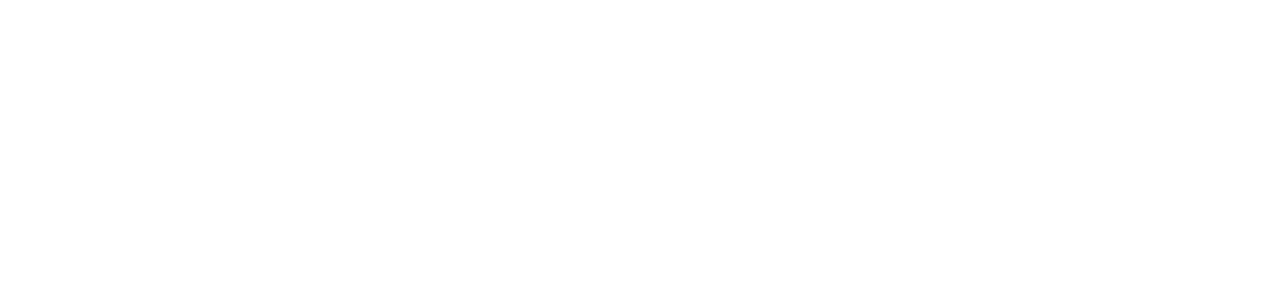
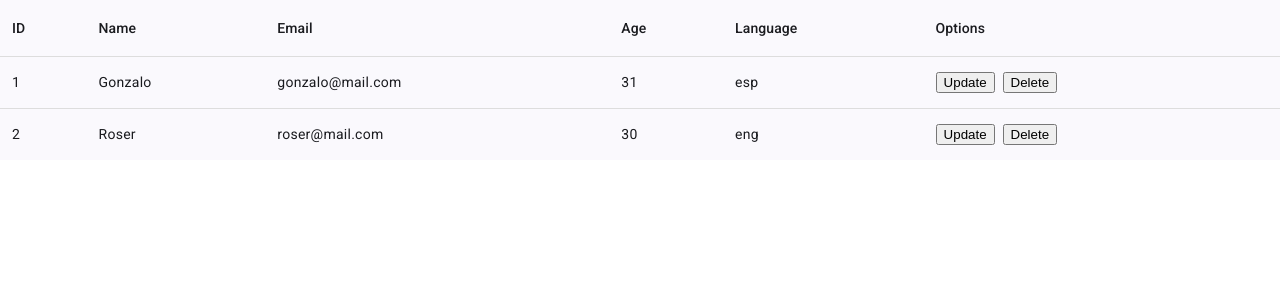
Before and after one commit to Guillermo1804/ProyectoCalidad_Webapp, an Angular app: page /registrar-entrada in a window 1280 px wide. Before the commit this address led to /. Shown: the top 300 px of the page. Built offline with nearby package versions, Linux system fonts and the light colour scheme.

Commit message:
Validación de registro Agregado

```diff
--- a/src/app/app.routes.ts
+++ b/src/app/app.routes.ts
@@ -1,3 +1,4 @@
+import { RegistrarEntradaComponentComponent } from './screens/registrar-entrada-component/registrar-entrada-component.component';
 import { RegisterComponentComponent } from './screens/register-component/register-component.component';
 import { HomComponentComponent } from './screens/home-component/hom-component.component';
 import { Routes } from '@angular/router';
@@ -8,5 +9,6 @@
   { path: 'home', component: HomComponentComponent },
   { path: 'login', component: LoginComponentComponent },
   //{ path: '**', redirectTo: 'home' },
-  { path: 'registro', component: RegisterComponentComponent }
+  { path: 'registro', component: RegisterComponentComponent },
+  { path: 'registrar-entrada', component: RegistrarEntradaComponentComponent }
 ];
--- a/src/app/screens/home-component/hom-component.component.html
+++ b/src/app/screens/home-component/hom-component.component.html
@@ -19,11 +19,9 @@
     <div class="Menu">
       <mat-icon class="slide-bar" (click)="sidenav.toggle()">horizontal_split</mat-icon>
       <div class="button-container">
-        <button mat-button>Basic</button>
-        <button mat-button>Basic</button>
-        <button mat-button>Basic</button>
-        <button mat-button>Basic</button>
-        <button mat-button>Basic</button>
+        <button mat-button>Registrar Entrada</button>
+        <button mat-button>Registrar Salida</button>
+        <button mat-button>Modificar Registro</button>
       </div>
       <mat-icon class="home-icon" (click)="goBack()">home</mat-icon>
     </div>
--- /dev/null
+++ b/src/app/screens/registrar-entrada-component/registrar-entrada-component.component.html
@@ -0,0 +1,44 @@
+<table mat-table [dataSource]="dataSource" class="mat-elevation-z8">
+
+  <!-- ID Column -->
+  <ng-container matColumnDef="id">
+    <th mat-header-cell *matHeaderCellDef> ID </th>
+    <td mat-cell *matCellDef="let element"> {{element.id}} </td>
+  </ng-container>
+
+  <!-- Name Column -->
+  <ng-container matColumnDef="name">
+    <th mat-header-cell *matHeaderCellDef> Name </th>
+    <td mat-cell *matCellDef="let element"> {{element.name}} </td>
+  </ng-container>
+
+  <!-- Email Column -->
+  <ng-container matColumnDef="email">
+    <th mat-header-cell *matHeaderCellDef> Email </th>
+    <td mat-cell *matCellDef="let element"> {{element.email}} </td>
+  </ng-container>
+
+  <!-- Age Column -->
+  <ng-container matColumnDef="age">
+    <th mat-header-cell *matHeaderCellDef> Age </th>
+    <td mat-cell *matCellDef="let element"> {{element.age}} </td>
+  </ng-container>
+
+  <!-- Language Column -->
+  <ng-container matColumnDef="language">
+    <th mat-header-cell *matHeaderCellDef> Language </th>
+    <td mat-cell *matCellDef="let element"> {{element.language}} </td>
+  </ng-container>
+
+  <!-- Options Column -->
+  <ng-container matColumnDef="options">
+    <th mat-header-cell *matHeaderCellDef> Options </th>
+    <td mat-cell *matCellDef="let element">
+      <button mat-button color="primary" (click)="onUpdate()">Update</button>
+      <button mat-button color="warn" (click)="onDelete()">Delete</button>
+    </td>
+  </ng-container>
+
+  <tr mat-header-row *matHeaderRowDef="displayedColumns"></tr>
+  <tr mat-row *matRowDef="let row; columns: displayedColumns;"></tr>
+</table>
--- /dev/null
+++ b/src/app/screens/registrar-entrada-component/registrar-entrada-component.component.scss
@@ -0,0 +1,19 @@
+table {
+  width: 100%;
+  border-collapse: collapse;
+}
+
+th {
+  background-color: #f8f9fa;
+  font-weight: 500;
+}
+
+td, th {
+  padding: 12px;
+  text-align: left;
+  border-bottom: 1px solid #ddd;
+}
+
+button {
+  margin-right: 8px;
+}
--- /dev/null
+++ b/src/app/screens/registrar-entrada-component/registrar-entrada-component.component.ts
@@ -0,0 +1,39 @@
+import { MatTableDataSource, MatTableModule } from '@angular/material/table';
+import { FormsModule } from '@angular/forms';
+import { Component, OnInit } from '@angular/core';
+import { CommonModule } from '@angular/common';
+
+interface User {
+  id: number;
+  name: string;
+  email: string;
+  age: number;
+  language: string;
+}
+
+@Component({
+  selector: 'app-registrar-entrada-component',
+  imports: [FormsModule, CommonModule, MatTableModule],
+  templateUrl: './registrar-entrada-component.component.html',
+  styleUrl: './registrar-entrada-component.component.scss'
+})
+export class RegistrarEntradaComponentComponent implements OnInit{
+  displayedColumns: string[] = ['id', 'name', 'email', 'age', 'language', 'options'];
+  dataSource!: MatTableDataSource<User>; // Usa el operador "!" si inicializas en ngOnInit
+
+  ngOnInit() {
+    const users: User[] = [
+      {id: 1, name: 'Gonzalo', email: 'gonzalo@mail.com', age: 31, language: 'esp'},
+      {id: 2, name: 'Roser', email: 'roser@mail.com', age: 30, language: 'eng'}
+    ];
+    this.dataSource = new MatTableDataSource(users); // Inicialización correcta
+  }
+
+  onUpdate() {
+
+  }
+
+  onDelete() {
+
+  }
+}
```
Also changed, not shown: 1 other file (tests, documents, lock files or other folders).
